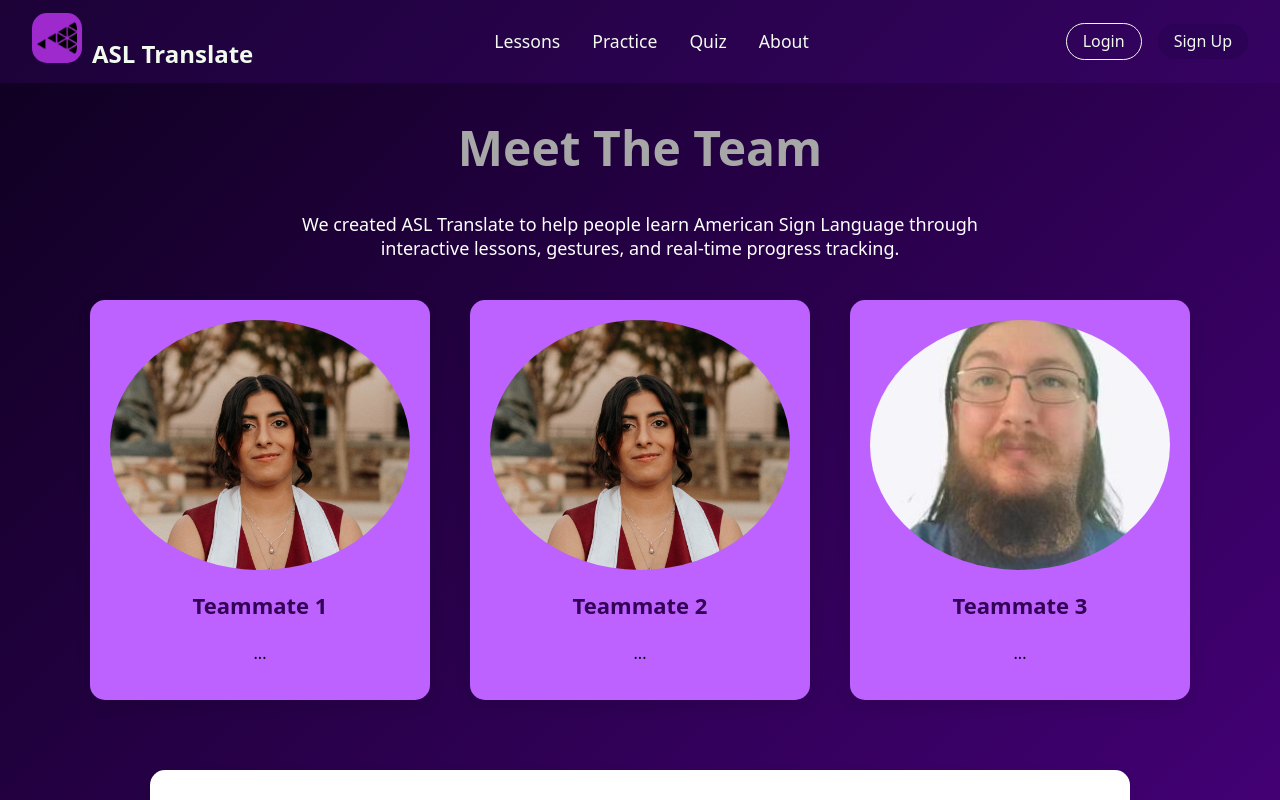
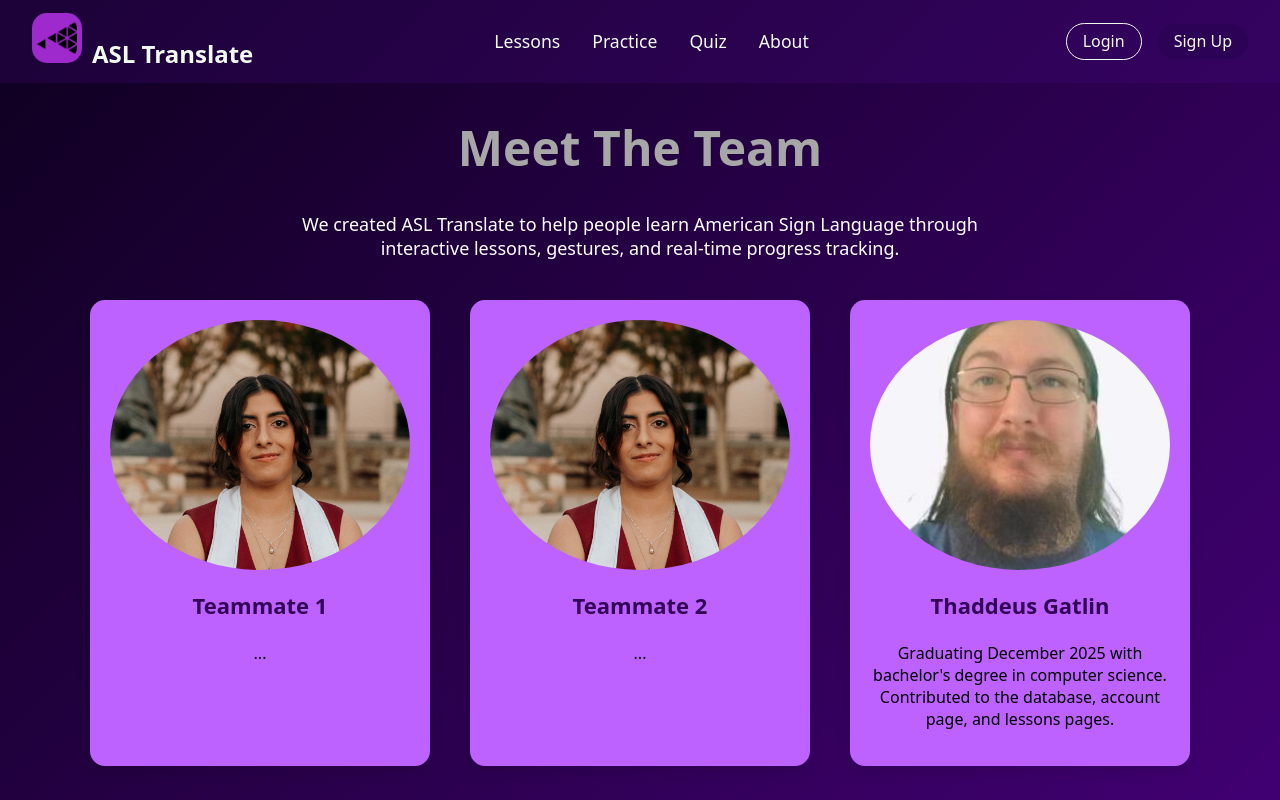
Before and after one commit to dez2413/Asl-translation-, a React (Create React App) app in the folder client/: page /about in a window 1280 px wide. Shown: the top 800 px of the page. Built offline with nearby package versions, Linux system fonts and the light colour scheme.

Commit message:
Update team member name and description

```diff
--- a/client/src/pages/About.js
+++ b/client/src/pages/About.js
@@ -38,9 +38,9 @@ function About() {
 
         <div className="team-card">
           <img src={team3} alt="Team member 3" className="team-photo" />
-          <h3 className="team-name">Teammate 3</h3>
+          <h3 className="team-name">Thaddeus Gatlin</h3>
           <p className="team-desc">
-            ...
+            Graduating December 2025 with bachelor's degree in computer science. Contributed to the database, account page, and lessons pages.
           </p>
         </div>
 
```
